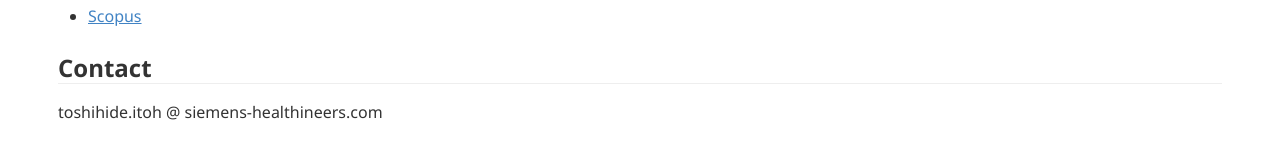
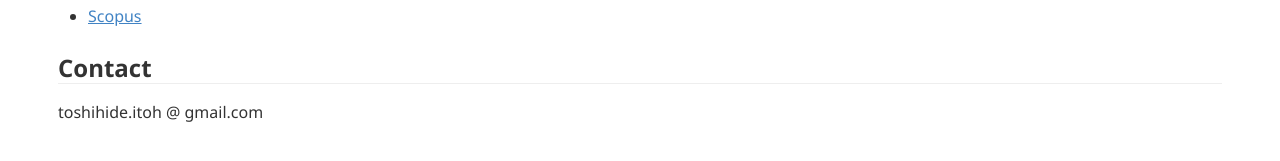
Before and after one commit to tnitoh/tnitoh.github.io, a Jekyll site: the page built from index.md, in a window 1280 px wide. Shown: the part 479-640 px from the top of the page. Built offline with Jekyll 4.4.1, drawn with Linux system fonts in a browser that asks for light colours; Markdown is read by kramdown in place of the engine named in the settings.

Commit message:
updated email address

```diff
--- a/index.md
+++ b/index.md
@@ -31,4 +31,4 @@ EN / [JP](index_jp.md)
 - [Scopus](https://www.scopus.com/authid/detail.uri?authorId=36983520100){:target="_blank"}
 
 ## Contact
-toshihide.itoh @ siemens-healthineers.com
+toshihide.itoh @ gmail.com
```
Also changed, not shown: index_jp.md (+1 -1 lines).
